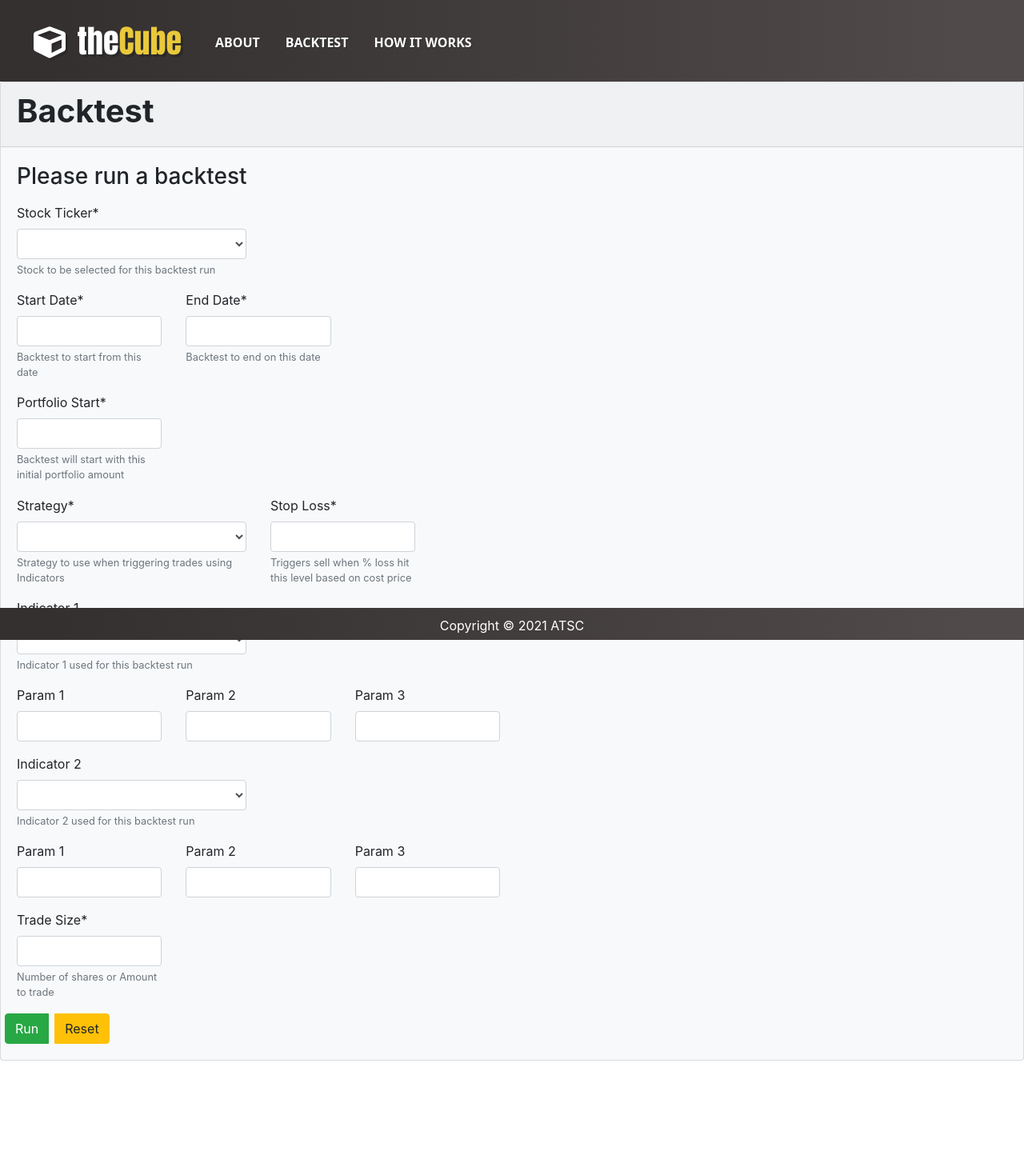
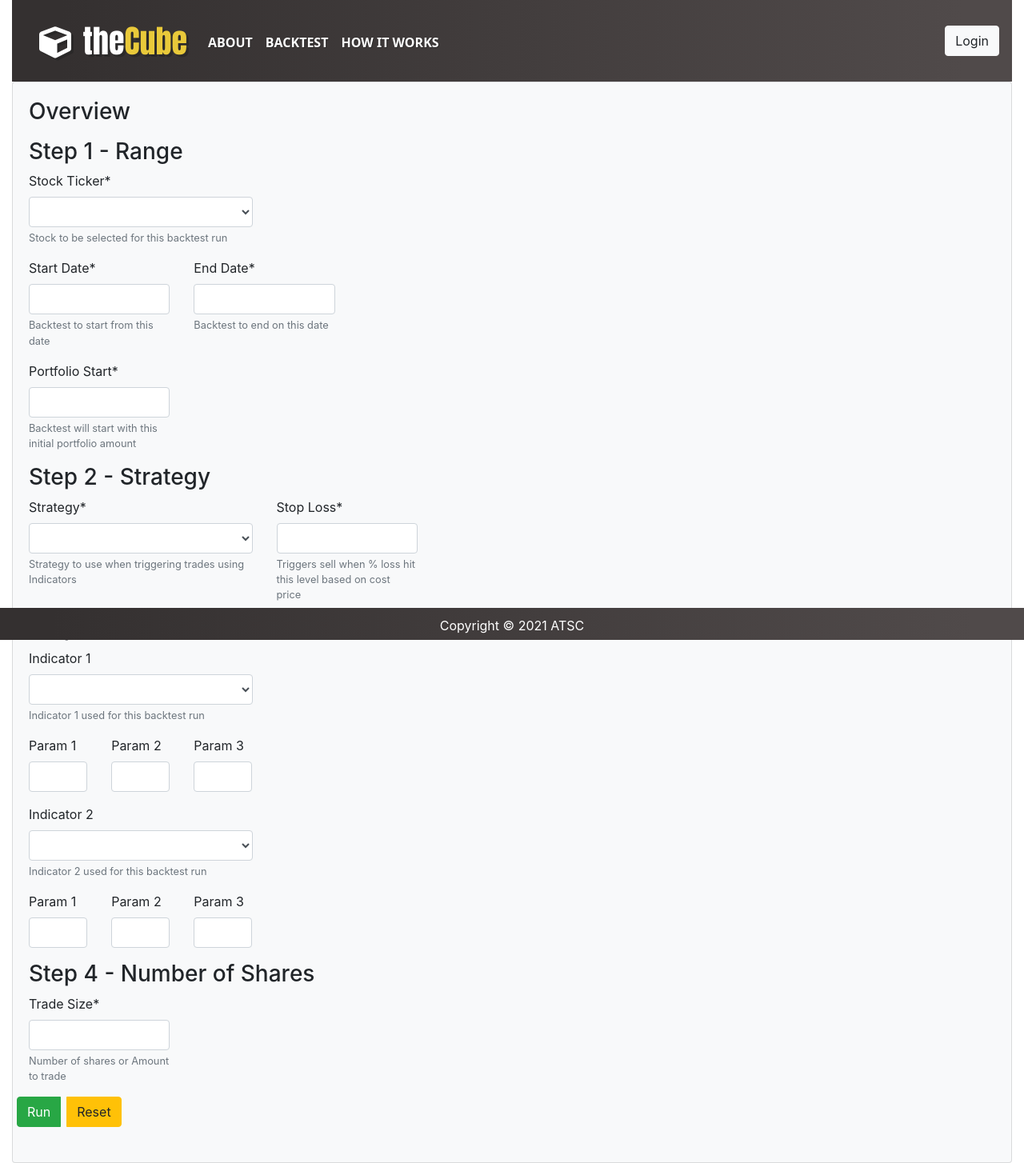
Before and after one commit to nplee01/FSCSW01, a Django app: page /backtest in a window 1280 px wide. Shown: the whole page at 80% size. Before the commit the page ends 1326 px from the top, so only its background shows below. Run offline with Django 3.2, Linux system fonts and the light colour scheme; data that the repository does not hold is empty; some libraries are stand-ins or nearby versions.

Commit message:
Using allauth, added login button

```diff
--- a/backtest/urls.py
+++ b/backtest/urls.py
@@ -19,6 +19,9 @@ from django.urls import path, include
 from runtest.views import dispatcher, backtest
 
 urlpatterns = [
+    # We are using 3rd party allauth app for authentication
+    path('accounts/', include('allauth.urls')),
+    # Activate the admin app
     path('admin/', admin.site.urls),
     path('', dispatcher, {'template_name': 'runtest/home.html'}, name='home'),
     path('backtest', backtest, name='backtest'),
--- a/requirements.txt
+++ b/requirements.txt
@@ -1,2 +1,3 @@
 django == 3.2
 django-crispy-forms == 1.11.2
+django-allauth == 0.44
--- a/runtest/templates/runtest/backtest.html
+++ b/runtest/templates/runtest/backtest.html
@@ -113,89 +113,90 @@
 {% block content %}
 
 <div class="card bg-light">
-    <div class="card-header">
-        <h1><strong style="font-weight: 700;">Backtest</strong></h1>
-    </div>
     <div class="card-body">
-    <h3 class="card-title">Please run a backtest</h3>
+    <h3 class="card-title">Overview</h3>
     <p class="card-text" style="line-height: 2rem;">
     </p>
     <form method='post'>
         {% csrf_token %}
         <div id="section_1">
+            <h3>Step 1 - Range</h3>
             <div class="row">
-                <div class="col-3">
+                <div class="col-sm-3">
                 {{ form.stock_ticker | as_crispy_field }}
                 </div>
             </div>
             <div class="row">
-                <div class="col-2">
+                <div class="col-sm-2">
                 {{ form.start_date | as_crispy_field }}
                 </div>
-                <div class="col-2">
+                <div class="col-sm-2">
                 {{ form.end_date | as_crispy_field }}
                 </div>
             </div>
             <div class="row">
-                <div class="col-2">
+                <div class="col-sm-2">
                 {{ form.portfolio_start | as_crispy_field }}
                 </div>
             </div>
         </div>
 
         <div id="section_2">
+            <h3>Step 2 - Strategy</h3>
             <div class="row">
-                <div class="col-3">
+                <div class="col-sm-3">
                 {{ form.strategy_code | as_crispy_field }}
                 </div>
-                <div class="col-2">
+                <div class="col-sm-2">
                 {{ form.stop_loss | as_crispy_field }}
                 </div>
             </div>
         </div>
 
         <div id="section_3">
+            <h3>Step 3 - Indicator(s)</h3>
             <div id="ind_1_group">
                 <div class="row">
-                    <div class="col-3">
+                    <div class="col-sm-3">
                     {{ form.indicator_1_code | as_crispy_field }}
                     </div>
                 </div>
                 <div class="row">
-                    <div id="ind_1_param_1_group" class="col-2">
+                    <div id="ind_1_param_1_group" class="col-sm-1">
                     {{ form.ind_1_param_1 | as_crispy_field }}
                     </div>
-                    <div id="ind_1_param_2_group" class="col-2">
+                    <div id="ind_1_param_2_group" class="col-sm-1">
                     {{ form.ind_1_param_2 | as_crispy_field }}
                     </div>
-                    <div id="ind_1_param_3_group" class="col-2">
+                    <div id="ind_1_param_3_group" class="col-sm-1">
                     {{ form.ind_1_param_3 | as_crispy_field }}
                     </div>
                 </div>
             </div>
             <div id="ind_2_group">
                 <div class="row">
-                    <div class="col-3">
+                    <div class="col-sm-3">
                     {{ form.indicator_2_code | as_crispy_field }}
                     </div>
                 </div>
                 <div class="row">
-                    <div id="ind_2_param_1_group" class="col-2">
+                    <div id="ind_2_param_1_group" class="col-sm-1">
                     {{ form.ind_2_param_1 | as_crispy_field }}
                     </div>
-                    <div id="ind_2_param_2_group" class="col-2">
+                    <div id="ind_2_param_2_group" class="col-sm-1">
                     {{ form.ind_2_param_2 | as_crispy_field }}
                     </div>
-                    <div id="ind_2_param_3_group" class="col-2">
+                    <div id="ind_2_param_3_group" class="col-sm-1">
                     {{ form.ind_2_param_3 | as_crispy_field }}
                     </div>
                 </div>
             </div>
         </div>
-
-        <div class="row">
-            <div class="col-2">
-            {{ form.trade_size | as_crispy_field }}
+        <div id="section_4">
+            <h3>Step 4 - Number of Shares</h3>
+            <div class="row">
+             <div class="col-sm-2">
+                {{ form.trade_size | as_crispy_field }}
             </div>
         </div>
         <div class="row btn-group" role="toolbar">
--- a/templates/base/base.html
+++ b/templates/base/base.html
@@ -19,7 +19,7 @@
 <body class="{% block bodyclass %}{% endblock %}" data-admin-utc-offset="{% now "Z" %}">
 
 <!-- Container -->
-<div id="container">
+<div id="container" class="container-fluid">
 
     <!-- Header -->
     <div id="header">
@@ -29,18 +29,15 @@
         {% block navbar%} {% endblock %}
     </div>
     <!-- END Header -->
+    <!-- Content -->
     {% block content_title %}{% if title %}<h1>{{ title }}</h1>{% endif %}{% endblock %}
     {% block content %}
         {% block object-tools %}{% endblock %}
-            {{ content }}
     {% endblock %}
     {% block sidebar %}{% endblock %}
         <br class="clear">
-        </div>
     <!-- END Content -->
-        {% block footer %}<div id="footer"></div>{% endblock %}
-      </div>
-    </div>
+    {% block footer %}{% endblock %}
 </div>
 <!-- END Container -->
 </body>
--- a/templates/base/base_site.html
+++ b/templates/base/base_site.html
@@ -19,23 +19,22 @@
     <script src="https://cdn.jsdelivr.net/npm/bootstrap@4.6.0/dist/js/bootstrap.bundle.min.js" integrity="sha384-Piv4xVNRyMGpqkS2by6br4gNJ7DXjqk09RmUpJ8jgGtD7zP9yug3goQfGII0yAns" crossorigin="anonymous"></script>
 {% endblock %}
 
-{% block branding %}
-
-
-{% endblock %}
-
 {% block navbar%}
-    <nav class="navbar navbar-expand-lg">
-        <ul class="nav">
+    <nav class="navbar navbar-expand-sm">
+        <ul class="navbar-nav mr-auto">
             <a class="nav-link" href="{% url 'home' %}" id="logo-and-text"><i class="fas fa-cube"></i>
-                <h1 class="navbar-brand" id="logo-text">the<span style="color: rgb(233, 201, 58)">Cube</span></h1></a>
-                <li class="nav-item" ><a class="nav-link" href="{% url 'about' %}">ABOUT</a></li>
+                <h1 class="navbar-brand" id="logo-text">the<span style="color: rgb(233, 201, 58)">Cube</span></h1>
+            </a>
+            <li class="nav-item" ><a class="nav-link" href="{% url 'about' %}">ABOUT</a></li>
             <li class="nav-item" ><a class="nav-link" href="{% url 'backtest' %}">BACKTEST</a></li>
             <li class="nav-item" ><a class="nav-link" href="{% url 'howitworks' %}">HOW IT WORKS</a></li>
-            </ul>
-        {% if title %} &rsaquo; {{ title }}{% endif %}
+        </ul>
+        <!-- Login button right aligned -->
+        <div class="navbar-nav ml-auto">
+            <button class="nav-item btn btn-light" onclick="location.href='{% url 'account_login' %}'">Login
+            </button>
         </div>
-    <!-- </nav> -->
+    </nav>
 {% endblock %}
 
 {% block footer %}
@@ -43,5 +42,3 @@
       <p>Copyright &copy; 2021 ATSC</p>
     </footer>
 {% endblock %}
-
-{# end #}
```
Also changed, not shown: backtest/settings.py (+59 -10 lines). Lines whose indentation alone changed are shown as unchanged.
